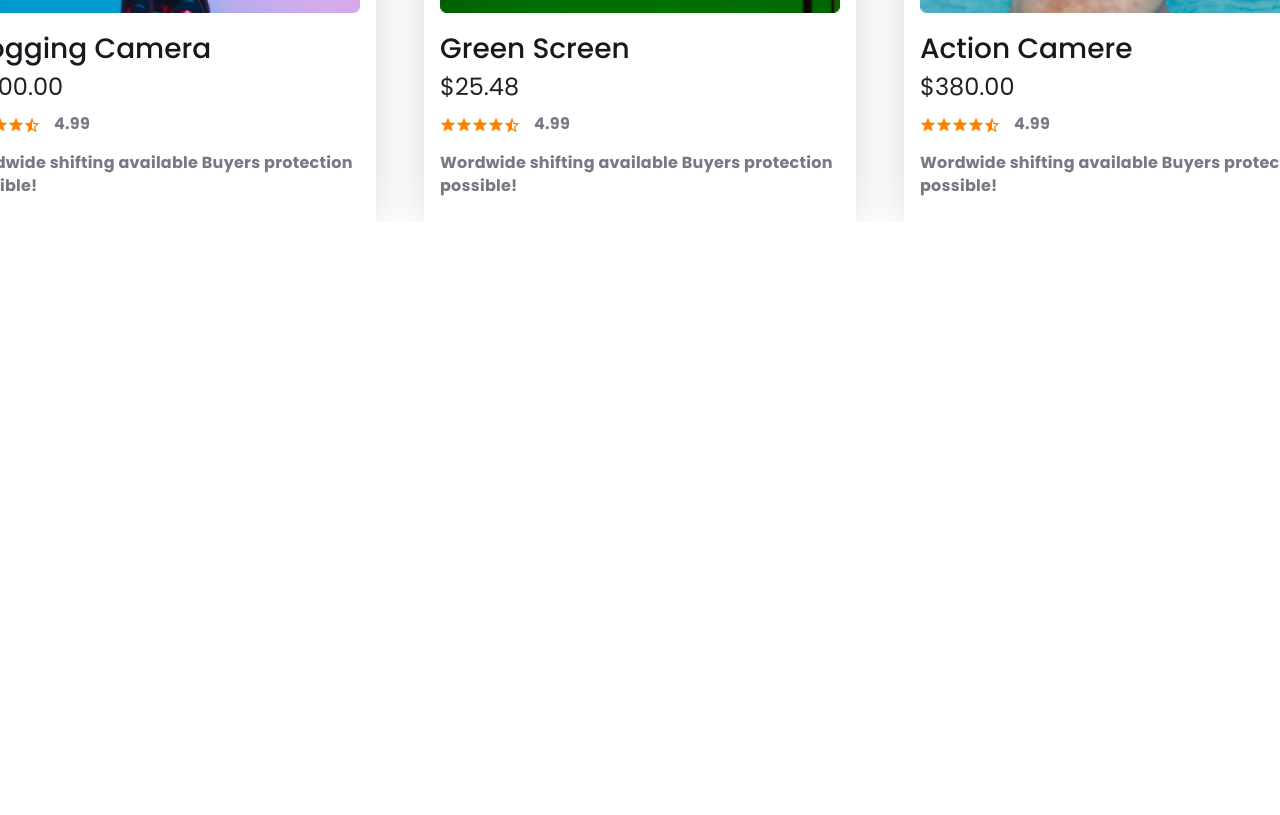
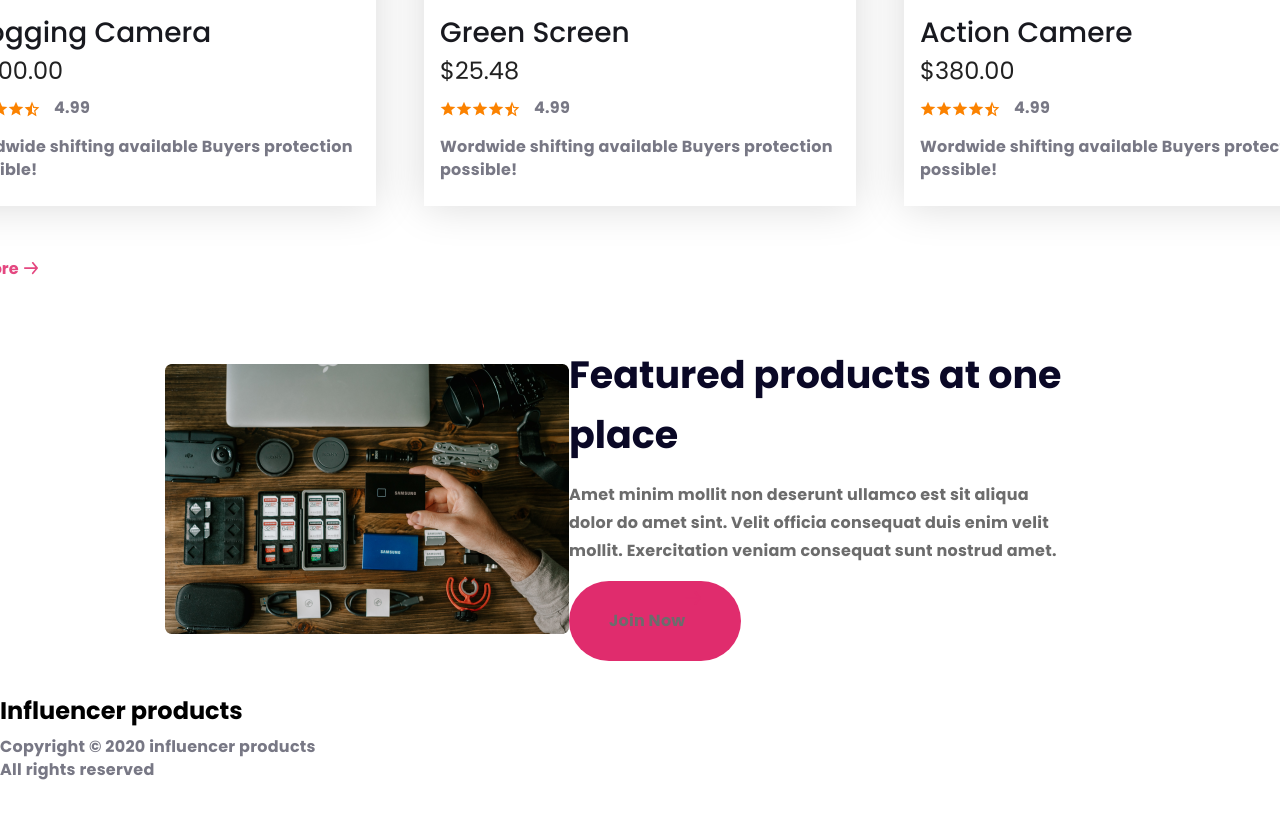
Before and after one commit to solutionmaker99/influencer-gear-module-10, a plain HTML site: page index.html in a window 1280 px wide. Shown: the part 2754-3569 px from the top of the page. Before the commit the page ends 2976 px from the top, so only its background shows below. Drawn offline with Linux system fonts and the light colour scheme.

Commit message:
last commit

```diff
--- a/index.html
+++ b/index.html
@@ -72,6 +72,7 @@
     </header>
 
     <main>
+      <!-- collection section -->
       <section class="collection">
         <div class="title">
           <h2>Popular Collection</h2>
@@ -240,9 +241,42 @@
             </div>
           </div>
         </div>
+        <div class="more">
+          <p>See More</p>
+          <img src="logos/arow-right.svg" width="14" alt="" />
+        </div>
+      </section>
+
+      <!-- feature section -->
+
+      <section class="feature">
+        <div class="img">
+          <img src="img/gear.png" alt="" />
+        </div>
+
+        <div class="content">
+          <h3>Featured products at one place</h3>
+          <p>
+            Amet minim mollit non deserunt ullamco est sit aliqua dolor do amet
+            sint. Velit officia consequat duis enim velit mollit. Exercitation
+            veniam consequat sunt nostrud amet.
+          </p>
+          <button class="btn-secondary">
+            <p>Join Now</p>
+            <img src="logos/arow-right.svg" alt="" />
+          </button>
+        </div>
       </section>
     </main>
 
-    <footer></footer>
+    <footer>
+      <div class="content">
+        <h2>Influencer products</h2>
+        <p>Copyright © 2020 influencer products<br />All rights reserved</p>
+        <div class="icon">
+          <img src="" alt="" />
+        </div>
+      </div>
+    </footer>
   </body>
 </html>
--- a/styles/style.css
+++ b/styles/style.css
@@ -109,7 +109,7 @@ nav li a {
 /* main sections */
 
 main {
-  padding: 0 196px;
+  padding: 0 165px;
   display: flex;
   justify-content: center;
   flex-direction: column;
@@ -119,7 +119,7 @@ main {
 /* collection section styling */
 
 .collection {
-  margin-top: 1rem;
+  margin-top: 1rem 2rem;
 }
 .collection .title {
   width: 400px;
@@ -194,3 +194,58 @@ main {
   letter-spacing: 0.252px;
   padding: 0.5rem 0;
 }
+.more {
+  margin-top: 50px;
+  max-width: max-content;
+  height: min-content;
+  display: flex;
+  justify-content: space-between;
+  color: #e02c6dde;
+}
+.more p {
+  font-size: 16px;
+  font-weight: 700;
+  margin-right: 5px;
+}
+
+/* feature section styling */
+
+.feature {
+  margin: 4rem 0 2rem;
+  width: 100%;
+  display: flex;
+  justify-content: space-evenly;
+  align-items: center;
+}
+
+.img img {
+  width: 404px;
+  height: 270px;
+  border-radius: 5px;
+}
+
+.feature .content {
+  text-align: left;
+}
+.feature .content h3 {
+  color: #0a0826;
+  font-size: 38px;
+  font-weight: 700;
+  line-height: 60px;
+}
+.feature .content p {
+  max-width: 500px;
+  padding: 1rem 0;
+  color: #6c6c6c;
+  font-size: 16px;
+  font-weight: 700;
+  line-height: 28px;
+}
+.feature .content .button {
+  color: #fff;
+  display: inline-flex;
+  padding: 10px 24px;
+  align-items: flex-start;
+  gap: 8px;
+  background-color: #e02c6d;
+}
```
Also changed, not shown: logos/arow-right.svg (added).
